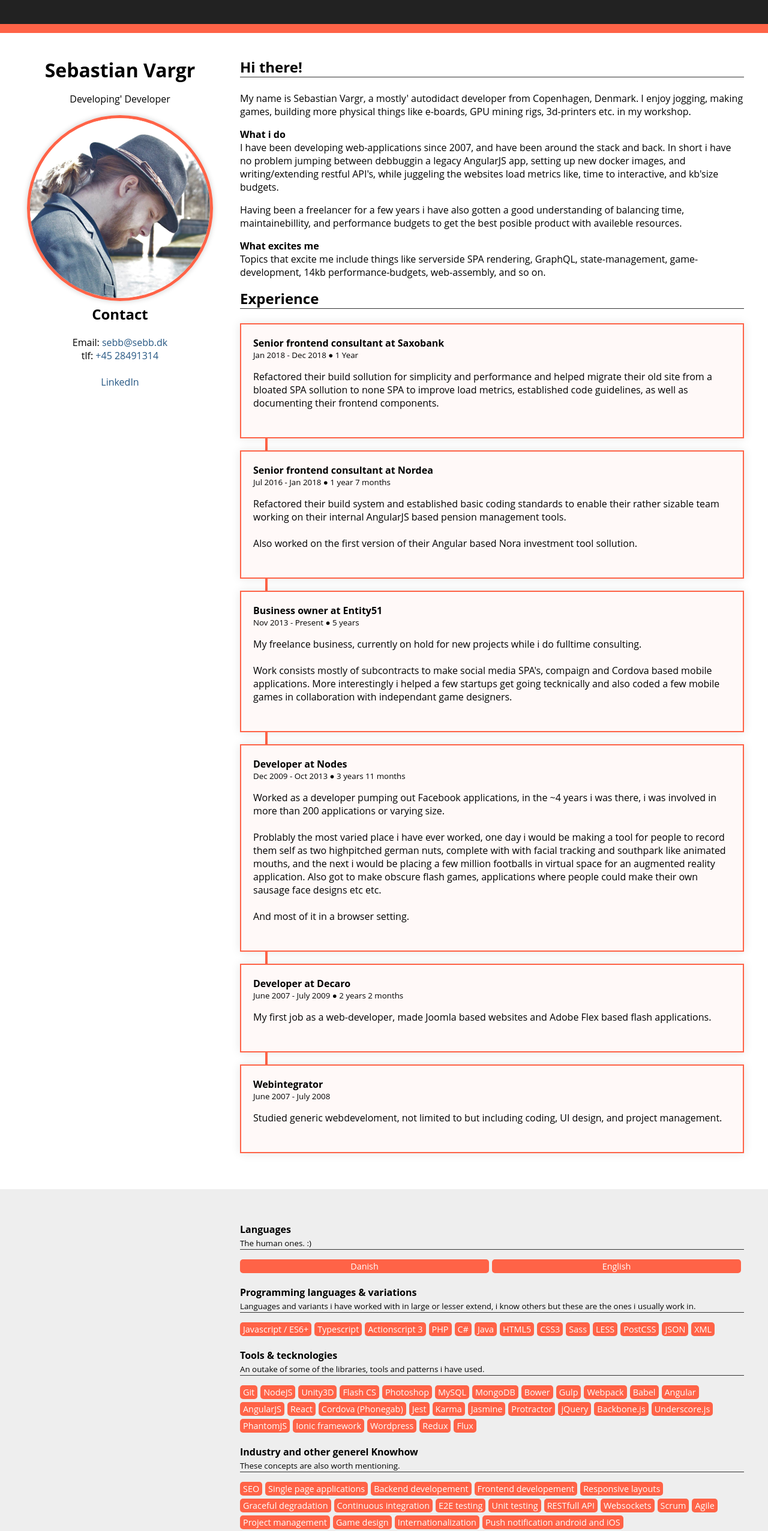
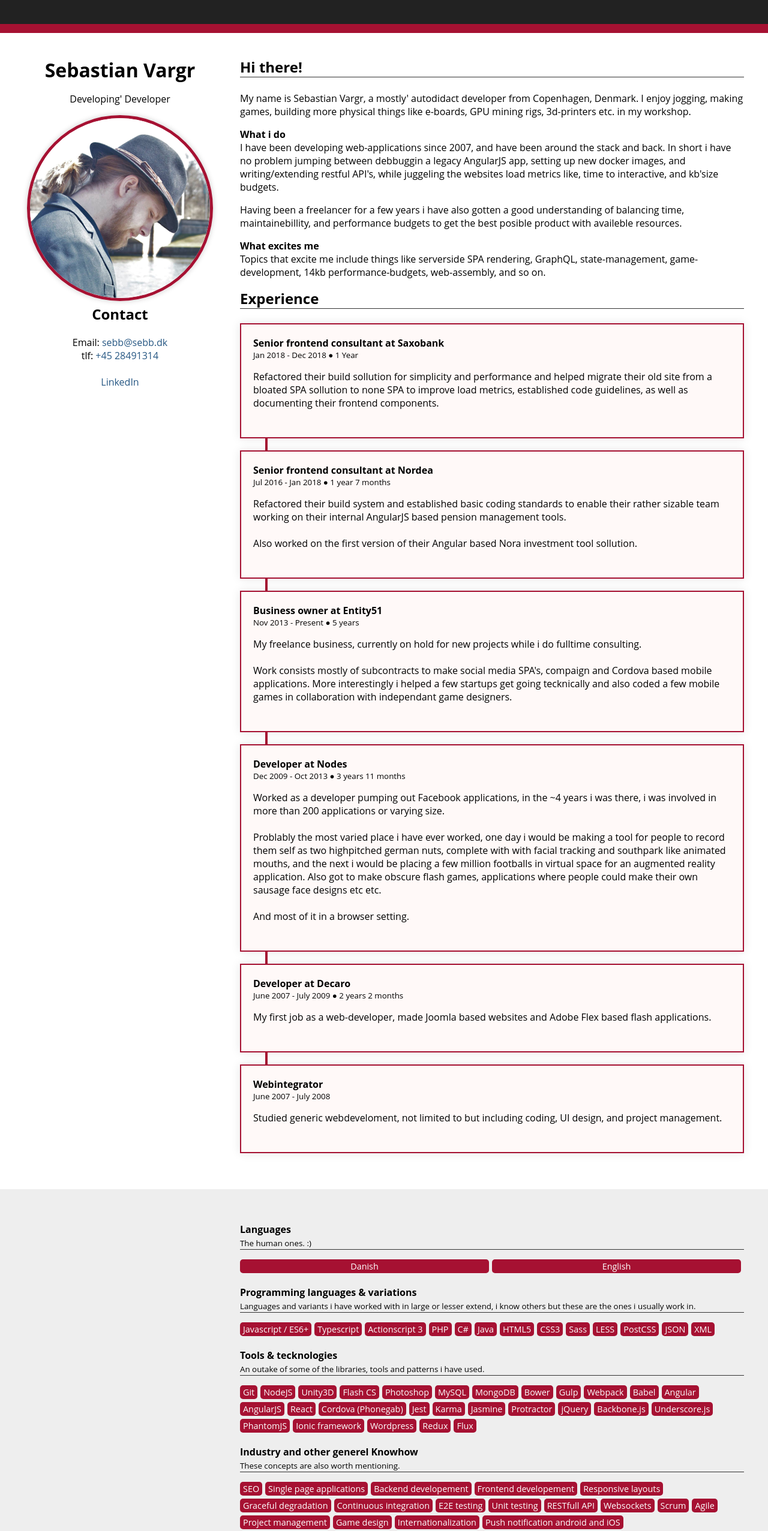
Before and after one commit to sebbdk/Curriculum-Vitae, a React app: page / in a window 1280 px wide. Shown: the top 2553 px of the page at 60% size. Built offline with nearby package versions, Linux system fonts and the light colour scheme; the HTML template or start-up script is replaced by a standard one.

Commit message:
Optimize colors for colorblind people

```diff
--- a/src/app.css
+++ b/src/app.css
@@ -37,8 +37,8 @@ a {
   max-width: 1280px;
   background-color: #fff;
   box-sizing: border-box;
-  border-top: 15px solid tomato;
-  border-bottom: 15px solid tomato;
+  border-top: 15px solid #A61132;
+  border-bottom: 15px solid #A61132;
   margin-top: 40px;
   margin-bottom: 40px;
 }
--- a/src/app.template.js
+++ b/src/app.template.js
@@ -21,7 +21,7 @@ export default class AppTemplate extends Component {
           <meta property="og:title" content="Vargr Vitae" />
           <meta property="og:site_name" content="Vargr Vitae" />
 
-          <meta name="theme-color" content="tomato" />
+          <meta name="theme-color" content="#A61132" />
           <meta name="Description" content="Curriculum Vitae for Sebastian Vargr" />
 
           <title>Vargr Vitae</title>
--- a/src/m/pages/index.css
+++ b/src/m/pages/index.css
@@ -1,13 +1,7 @@
-/*
-* @Author: Kasper Sebb' brandt
-* @Date:   2018-11-05 17:18:26
-* @Last Modified by:   Kasper Sebb' brandt
-* @Last Modified time: 2018-11-13 18:50:01
-*/
 .title-section { text-align: center; }
 .title-section img {
   border-radius: 100%;
-  border: 5px solid tomato;
+  border: 5px solid #A61132;
   box-shadow: 0px 0 10px rgba(0,0,0, 0.2);
   max-width: 100%;
 }
@@ -26,7 +20,7 @@
 }
 
 .experience-section .experience {
-  border: 2px solid tomato;
+  border: 2px solid #A61132;
   background-color: #ff63470a;
   position: relative;
   padding: 20px;
@@ -46,7 +40,7 @@
   bottom: -24px;
   left: 40px;
   height: 20px;
-  border: 2px solid tomato;
+  border: 2px solid #A61132;
 }
 
 .experience-section > .v-col-12:last-child .experience::after {
@@ -73,7 +67,7 @@
 }
 
 .v-skill span {
-  background-color: tomato;
+  background-color: #A61132;
   color: #FFF;
   display: block;
   border-radius: 5px;
```
